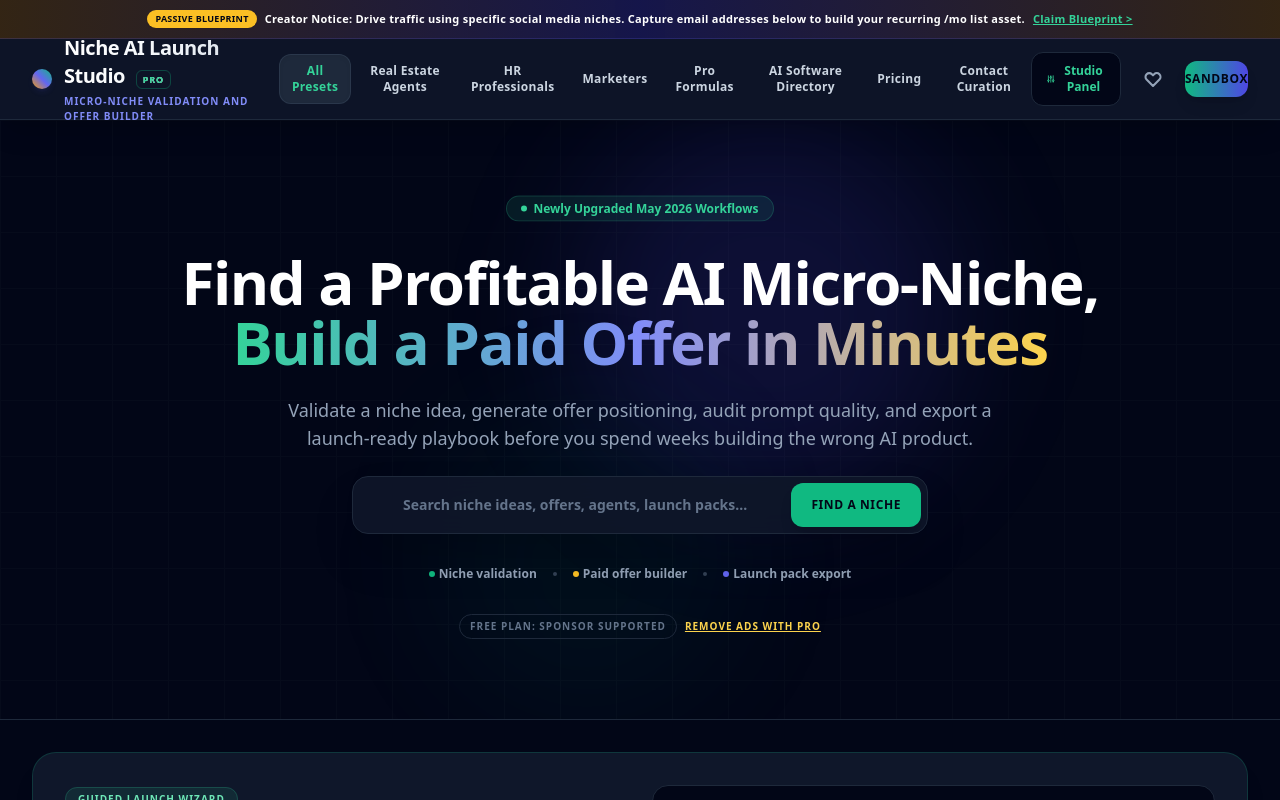
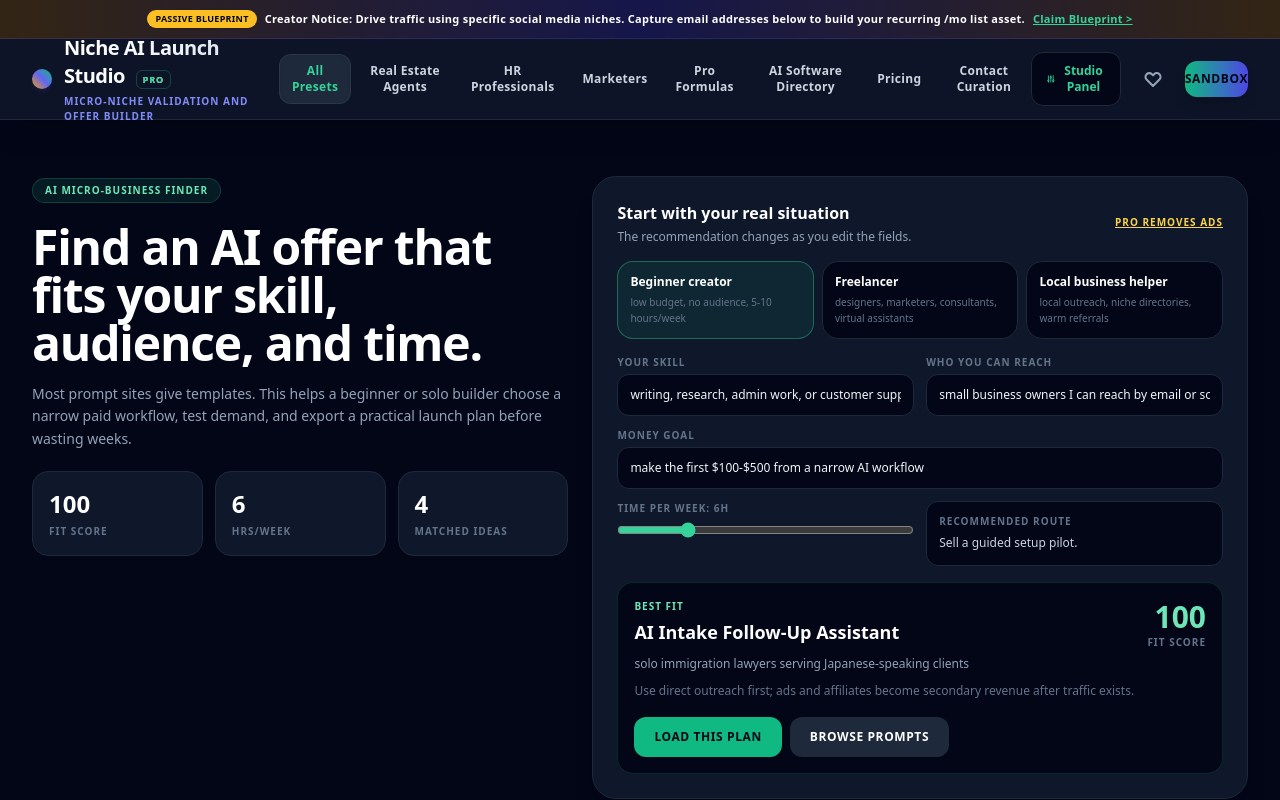
Before and after one commit to LearnFromSiran/niche-ai-prompt-library, a React (Vite) app: page / in a window 1280 px wide. Shown: the top 800 px of the page. Built offline with nearby package versions, Linux system fonts and the light colour scheme.

Commit message:
Refocus homepage on user-fit niche recommendations

```diff
--- a/src/App.tsx
+++ b/src/App.tsx
@@ -293,6 +293,36 @@ const VALIDATED_MICRO_NICHES = [
     channel: 'LinkedIn, nonprofit consultant directories, and grant writer associations',
     score: 88,
     free: false
+  }
+];
+
+const USER_NEED_PATHS = [
+  {
+    id: 'beginner',
+    label: 'Beginner creator',
+    promise: 'Start with a simple prompt/template product and validate before building software.',
+    bestFor: 'low budget, no audience, 5-10 hours/week',
+    defaultSkill: 'writing, research, admin work, or customer support',
+    defaultAudience: 'small business owners I can reach by email or social media',
+    defaultGoal: 'make the first $100-$500 from a narrow AI workflow'
+  },
+  {
+    id: 'freelancer',
+    label: 'Freelancer',
+    promise: 'Turn your current service skill into a paid AI workflow clients understand.',
+    bestFor: 'designers, marketers, consultants, virtual assistants',
+    defaultSkill: 'copywriting, web design, marketing, operations, or consulting',
+    defaultAudience: 'freelancers, agencies, coaches, or local service businesses',
+    defaultGoal: 'sell a $49-$299 pilot before building a full product'
+  },
+  {
+    id: 'local',
+    label: 'Local business helper',
+    promise: 'Sell practical AI systems to businesses with repeated admin pain.',
+    bestFor: 'local outreach, niche directories, warm referrals',
+    defaultSkill: 'automation setup, writing, spreadsheets, SOPs, or client communication',
+    defaultAudience: 'clinics, realtors, cleaning companies, restaurants, tutors, or law offices',
+    defaultGoal: 'find one business workflow worth paying for monthly'
   }
 ];
 
@@ -408,6 +438,42 @@ export default function App() {
   const [launchDelivery, setLaunchDelivery] = useState('AI intake assistant + prompt workflow + approval checklist');
   const [launchChannel, setLaunchChannel] = useState('LinkedIn, local business groups, cold email, and partner webinars');
   const [launchBrief, setLaunchBrief] = useState('');
+  const [userPath, setUserPath] = useState('beginner');
+  const [userSkill, setUserSkill] = useState('writing, research, admin work, or customer support');
+  const [userAudience, setUserAudience] = useState('small business owners I can reach by email or social media');
+  const [userGoal, setUserGoal] = useState('make the first $100-$500 from a narrow AI workflow');
+  const [weeklyHours, setWeeklyHours] = useState(6);
+
+  const userFitPlan = useMemo(() => {
+    const skill = userSkill.toLowerCase();
+    const audience = userAudience.toLowerCase();
+    const goal = userGoal.toLowerCase();
+    const allText = `${skill} ${audience} ${goal}`;
+    const scored = VALIDATED_MICRO_NICHES.map(niche => {
+      const nicheText = `${niche.title} ${niche.buyer} ${niche.pain} ${niche.delivery} ${niche.channel}`.toLowerCase();
+      let fit = niche.score;
+      if (/writing|copy|content|marketing|social|email|research/.test(allText) && /copy|proposal|listing|grant|email|description|writer|reply/.test(nicheText)) fit += 12;
+      if (/admin|operations|sop|process|support|assistant|automation/.test(allText) && /sop|intake|recap|follow-up|checklist|workflow|admin/.test(nicheText)) fit += 12;
+      if (/local|clinic|restaurant|dental|realtor|cleaning|tutor|law|fitness/.test(allText) && /clinic|restaurant|realtor|cleaning|tutoring|lawyer|fitness|local/.test(nicheText)) fit += 12;
+      if (/freelance|agency|designer|consultant|coach/.test(allText) && /freelance|agency|consultant|coach|proposal|client/.test(nicheText)) fit += 10;
+      if (weeklyHours <= 6 && /template|prompt|checklist|copy|reply|description/.test(nicheText)) fit += 8;
+      if (weeklyHours >= 10 && /system|assistant|automation|sop|grant/.test(nicheText)) fit += 6;
+      if (!niche.free && !isUnlocked) fit -= 8;
+      return { ...niche, fit: Math.min(100, fit) };
+    }).sort((a, b) => b.fit - a.fit);
+    const recommended = scored[0];
+    const route = weeklyHours <= 5 ? 'Sell a template pack first.' : weeklyHours <= 10 ? 'Sell a guided setup pilot.' : 'Build a repeatable workflow service.';
+    const monetization = /affiliate|ads|content|audience/.test(goal)
+      ? 'Use free niche reports for traffic, then monetize with affiliate tools and sponsor slots.'
+      : 'Use direct outreach first; ads and affiliates become secondary revenue after traffic exists.';
+
+    return {
+      recommended,
+      alternatives: scored.slice(1, 4),
+      route,
+      monetization
+    };
+  }, [userSkill, userAudience, userGoal, weeklyHours, isUnlocked]);
 
   const launchScorecard = useMemo(() => {
     const buyer = launchBuyer.trim();
@@ -832,6 +898,7 @@ Constraints, Guardrails & Nuance details: ${wizardConstraints.trim()}`;
       ...swot.threats.map(item => `- ${item}`)
     ].join('\n');
     const proofRows = proofToCollect.map(item => `- ${item}`).join('\n');
+    const alternativesRows = userFitPlan.alternatives.map(item => `- ${item.title}: ${item.fit}/100 fit`).join('\n');
     const guarantee = score >= 82
       ? 'First workflow delivered in 48 hours or the pilot is free.'
       : 'Pay only after the first workflow saves measurable time.';
@@ -844,6 +911,14 @@ Constraints, Guardrails & Nuance details: ${wizardConstraints.trim()}`;
 ## Niche
 ${buyer}
 
+## Builder Fit
+- Skill: ${userSkill}
+- Reachable audience: ${userAudience}
+- Money goal: ${userGoal}
+- Time available: ${weeklyHours} hours/week
+- Recommended route: ${userFitPlan.route}
+- Monetization note: ${userFitPlan.monetization}
+
 ## Pain Worth Solving
 ${pain}
 
@@ -866,6 +941,9 @@ ${swotRows}
 
 ## Proof To Collect Before Scaling
 ${proofRows}
+
+## Alternative Niches To Compare
+${alternativesRows || '- No alternative niche matched yet.'}
 
 ## Paid Offer
 We help ${buyer} solve "${pain}" using ${delivery}, so they can save time, respond faster, and reduce operational drag without hiring extra staff.
@@ -949,6 +1027,20 @@ Day 7: Publish the offer page and send 20 follow-ups.
     setLaunchChannel(niche.channel);
     setLaunchBrief('');
     showToast(`Loaded ${niche.title}. Generate the launch brief next.`);
+  };
+
+  const applyUserPath = (path) => {
+    setUserPath(path.id);
+    setUserSkill(path.defaultSkill);
+    setUserAudience(path.defaultAudience);
+    setUserGoal(path.defaultGoal);
+    setLaunchBrief('');
+    showToast(`Switched to ${path.label}. Review the recommended niche.`);
+  };
+
+  const loadRecommendedPlan = () => {
+    if (!userFitPlan.recommended) return;
+    loadMicroNiche(userFitPlan.recommended);
   };
 
   // ==========================================
@@ -1413,76 +1505,112 @@ Add a final section asking the AI to produce "assumptions, risks, and next best
       )}
 
       {/* ============================================================================
-          GLOBAL HERO SECTION
+          USER-NEED HERO SECTION
           ============================================================================ */}
       {activeTab === 'home' && (
-        <section className="relative overflow-hidden bg-slate-950 text-white py-14 md:py-20 border-b border-slate-800">
-          <div className="absolute inset-0 opacity-15 bg-[linear-gradient(to_right,#1f2937_1px,transparent_1px),linear-gradient(to_bottom,#1f2937_1px,transparent_1px)] bg-[size:3.5rem_3.5rem]"></div>
-          <div className="absolute top-0 right-1/4 w-96 h-96 bg-indigo-600/15 rounded-full blur-3xl pointer-events-none"></div>
-          <div className="absolute bottom-0 left-1/3 w-80 h-80 bg-emerald-500/10 rounded-full blur-3xl pointer-events-none animate-pulse"></div>
-
-          <div className="relative max-w-7xl mx-auto px-4 sm:px-6 lg:px-8 text-center space-y-6">
-            <span className="inline-flex items-center gap-1.5 py-1 px-3.5 rounded-full text-xs font-semibold bg-emerald-400/10 text-emerald-400 border border-emerald-400/20 animate-bounce">
-              <span className="w-1.5 h-1.5 rounded-full bg-emerald-400"></span>
-              Newly Upgraded May 2026 Workflows
-            </span>
-
-            <h2 className="text-4xl md:text-6xl font-black tracking-tight leading-none">
-              Find a Profitable AI Micro-Niche, <br />
-              <span className="bg-gradient-to-r from-emerald-400 via-indigo-400 to-amber-300 bg-clip-text text-transparent">
-                Build a Paid Offer in Minutes
+        <section className="bg-slate-950 text-white py-10 md:py-14 border-b border-slate-800">
+          <div className="max-w-7xl mx-auto px-4 sm:px-6 lg:px-8 grid grid-cols-1 lg:grid-cols-[0.9fr_1.1fr] gap-6 items-start">
+            <div className="space-y-5">
+              <span className="inline-flex items-center gap-1.5 py-1 px-3 rounded-full text-[10px] font-black uppercase tracking-widest bg-emerald-400/10 text-emerald-300 border border-emerald-400/20">
+                AI micro-business finder
               </span>
-            </h2>
-
-            <p className="max-w-3xl mx-auto text-sm md:text-lg text-slate-400 leading-relaxed font-light">
-              Validate a niche idea, generate offer positioning, audit prompt quality, and export a launch-ready playbook before you spend weeks building the wrong AI product.
-            </p>
-
-            {/* Hero Global Filter */}
-            <div className="max-w-xl mx-auto bg-slate-900/90 p-1.5 rounded-2xl border border-slate-800 shadow-2xl backdrop-blur-md flex flex-col sm:flex-row gap-2">
-              <div className="relative flex-grow">
-                <div className="absolute inset-y-0 left-0 pl-3.5 flex items-center pointer-events-none text-slate-500">
-                  <svg className="w-4.5 h-4.5" fill="none" stroke="currentColor" viewBox="0 0 24 24">
-                    <path strokeLinecap="round" strokeLinejoin="round" strokeWidth="2.5" d="M21 21l-6-6m2-5a7 7 0 11-14 0 7 7 0 0114 0z" />
-                  </svg>
-                </div>
-                <input
-                  type="text"
-                  value={searchQuery}
-                  onChange={(e) => setSearchQuery(e.target.value)}
-                  placeholder="Search niche ideas, offers, agents, launch packs..."
-                  className="block w-full pl-11 pr-4 py-3 bg-transparent border-0 text-white placeholder-slate-500 focus:ring-0 focus:outline-none text-xs sm:text-sm font-semibold"
-                />
-              </div>
-              <button
-                onClick={() => {
-                  const target = document.getElementById('browse-templates-header');
-                  if (target) target.scrollIntoView({ behavior: 'smooth' });
-                }}
-                className="bg-emerald-500 hover:bg-emerald-400 text-slate-950 font-black px-5 py-3 rounded-xl transition-all shadow-lg hover:shadow-emerald-500/20 text-xs tracking-wider uppercase flex items-center justify-center"
-              >
-                Find a Niche
-              </button>
+              <div>
+                <h2 className="text-3xl md:text-5xl font-black tracking-tight leading-tight">
+                  Find an AI offer that fits your skill, audience, and time.
+                </h2>
+                <p className="mt-4 text-sm text-slate-400 leading-relaxed max-w-xl">
+                  Most prompt sites give templates. This helps a beginner or solo builder choose a narrow paid workflow, test demand, and export a practical launch plan before wasting weeks.
+                </p>
+              </div>
+              <div className="grid grid-cols-3 gap-3">
+                {[
+                  { value: userFitPlan.recommended?.fit || 0, label: 'Fit score' },
+                  { value: weeklyHours, label: 'hrs/week' },
+                  { value: userFitPlan.alternatives.length + 1, label: 'matched ideas' }
+                ].map(metric => (
+                  <div key={metric.label} className="bg-slate-900 border border-slate-800 rounded-2xl p-4">
+                    <div className="text-2xl font-black text-white">{metric.value}</div>
+                    <div className="text-[10px] font-black uppercase tracking-widest text-slate-500 mt-1">{metric.label}</div>
+                  </div>
+                ))}
+              </div>
             </div>
 
-            {/* Quick action shortcuts */}
-            <div className="flex flex-wrap items-center justify-center gap-4 text-xs font-bold text-slate-400 pt-2">
-              <span className="flex items-center gap-1"><span className="w-1.5 h-1.5 rounded-full bg-emerald-500"></span> Niche validation</span>
-              <span className="w-1 h-1 rounded-full bg-slate-700"></span>
-              <span className="flex items-center gap-1"><span className="w-1.5 h-1.5 rounded-full bg-amber-400"></span> Paid offer builder</span>
-              <span className="w-1 h-1 rounded-full bg-slate-700"></span>
-              <span className="flex items-center gap-1"><span className="w-1.5 h-1.5 rounded-full bg-indigo-500"></span> Launch pack export</span>
+            <div className="bg-slate-900 border border-slate-800 rounded-3xl p-5 md:p-6 shadow-xl">
+              <div className="flex flex-col sm:flex-row sm:items-center sm:justify-between gap-3 mb-4">
+                <div>
+                  <h3 className="font-black text-white">Start with your real situation</h3>
+                  <p className="text-xs text-slate-400 mt-1">The recommendation changes as you edit the fields.</p>
+                </div>
+                {!isUnlocked && (
+                  <button onClick={() => setActiveTab('pricing')} className="text-[10px] font-black uppercase tracking-widest text-amber-300 underline">
+                    Pro removes ads
+                  </button>
+                )}
+              </div>
+
+              <div className="grid grid-cols-1 sm:grid-cols-3 gap-2 mb-4">
+                {USER_NEED_PATHS.map(path => (
+                  <button
+                    key={path.id}
+                    onClick={() => applyUserPath(path)}
+                    className={`border rounded-2xl p-3 text-left transition-all ${userPath === path.id ? 'bg-emerald-500/10 border-emerald-400/40' : 'bg-slate-950 border-slate-800 hover:border-slate-700'}`}
+                  >
+                    <div className="text-xs font-black text-white">{path.label}</div>
+                    <div className="text-[10px] text-slate-500 leading-relaxed mt-1">{path.bestFor}</div>
+                  </button>
+                ))}
+              </div>
+
+              <div className="grid grid-cols-1 md:grid-cols-2 gap-3">
+                <div>
+                  <label className="block text-[10px] font-black uppercase tracking-widest text-slate-500 mb-1">Your skill</label>
+                  <input value={userSkill} onChange={(e) => setUserSkill(e.target.value)} className="w-full bg-slate-950 border border-slate-800 rounded-xl p-3 text-xs text-slate-100 focus:outline-none focus:border-emerald-500" />
+                </div>
+                <div>
+                  <label className="block text-[10px] font-black uppercase tracking-widest text-slate-500 mb-1">Who you can reach</label>
+                  <input value={userAudience} onChange={(e) => setUserAudience(e.target.value)} className="w-full bg-slate-950 border border-slate-800 rounded-xl p-3 text-xs text-slate-100 focus:outline-none focus:border-emerald-500" />
+                </div>
+                <div className="md:col-span-2">
+                  <label className="block text-[10px] font-black uppercase tracking-widest text-slate-500 mb-1">Money goal</label>
+                  <input value={userGoal} onChange={(e) => setUserGoal(e.target.value)} className="w-full bg-slate-950 border border-slate-800 rounded-xl p-3 text-xs text-slate-100 focus:outline-none focus:border-emerald-500" />
+                </div>
+                <div>
+                  <label className="block text-[10px] font-black uppercase tracking-widest text-slate-500 mb-1">Time per week: {weeklyHours}h</label>
+                  <input type="range" min="2" max="20" value={weeklyHours} onChange={(e) => setWeeklyHours(Number(e.target.value))} className="w-full accent-emerald-400" />
+                </div>
+                <div className="bg-slate-950 border border-slate-800 rounded-xl p-3">
+                  <div className="text-[10px] font-black uppercase tracking-widest text-slate-500">Recommended route</div>
+                  <div className="text-xs text-slate-300 mt-1 leading-relaxed">{userFitPlan.route}</div>
+                </div>
+              </div>
+
+              <div className="mt-4 bg-slate-950 border border-emerald-500/20 rounded-2xl p-4">
+                <div className="flex flex-col sm:flex-row sm:items-start sm:justify-between gap-3">
+                  <div>
+                    <div className="text-[10px] font-black uppercase tracking-widest text-emerald-300">Best fit</div>
+                    <h4 className="text-lg font-black text-white mt-1">{userFitPlan.recommended?.title}</h4>
+                    <p className="text-xs text-slate-400 mt-2 leading-relaxed">{userFitPlan.recommended?.buyer}</p>
+                    <p className="text-xs text-slate-500 mt-2 leading-relaxed">{userFitPlan.monetization}</p>
+                  </div>
+                  <div className="text-left sm:text-right">
+                    <div className="text-3xl font-black text-emerald-300">{userFitPlan.recommended?.fit}</div>
+                    <div className="text-[10px] font-black uppercase tracking-widest text-slate-500">fit score</div>
+                  </div>
+                </div>
+                <div className="mt-4 flex flex-wrap gap-2">
+                  <button onClick={loadRecommendedPlan} className="bg-emerald-500 hover:bg-emerald-400 text-slate-950 font-black px-5 py-3 rounded-xl transition-all text-xs tracking-wider uppercase">
+                    Load This Plan
+                  </button>
+                  <button onClick={() => {
+                    const target = document.getElementById('browse-templates-header');
+                    if (target) target.scrollIntoView({ behavior: 'smooth' });
+                  }} className="bg-slate-800 hover:bg-slate-700 text-white font-black px-5 py-3 rounded-xl transition-all text-xs tracking-wider uppercase">
+                    Browse Prompts
+                  </button>
+                </div>
+              </div>
             </div>
-
-            {!isUnlocked && (
-              <div className="flex flex-wrap items-center justify-center gap-2 pt-2">
-                <span className="text-[10px] font-black uppercase tracking-widest text-slate-500 border border-slate-800 px-2.5 py-1 rounded-full">Free plan: sponsor supported</span>
-                <button onClick={() => setActiveTab('pricing')} className="text-[10px] font-black uppercase tracking-widest text-amber-300 underline">
-                  Remove ads with Pro
-                </button>
-              </div>
-            )}
-
           </div>
         </section>
       )}
```
